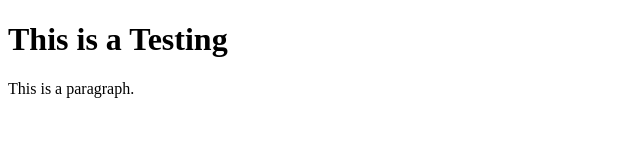
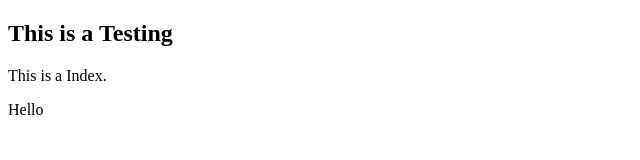
Before and after one commit to prasetya177/php, a plain HTML site: page index.html in a window 1280 px wide. Shown: the whole page, without its empty margins (0-640 px from the left). Drawn offline with Linux system fonts and the light colour scheme.

Commit message:
merubah file index

```diff
--- a/index.html
+++ b/index.html
@@ -5,9 +5,10 @@
 </head>
 <body>
 
-<h1>This is a Testing</h1>
+<h2>This is a Testing</h2>
 
-<p>This is a paragraph.</p>
+<p>This is a Index.</p>
+<p>Hello</p>
 
 </body>
 </html>
```
